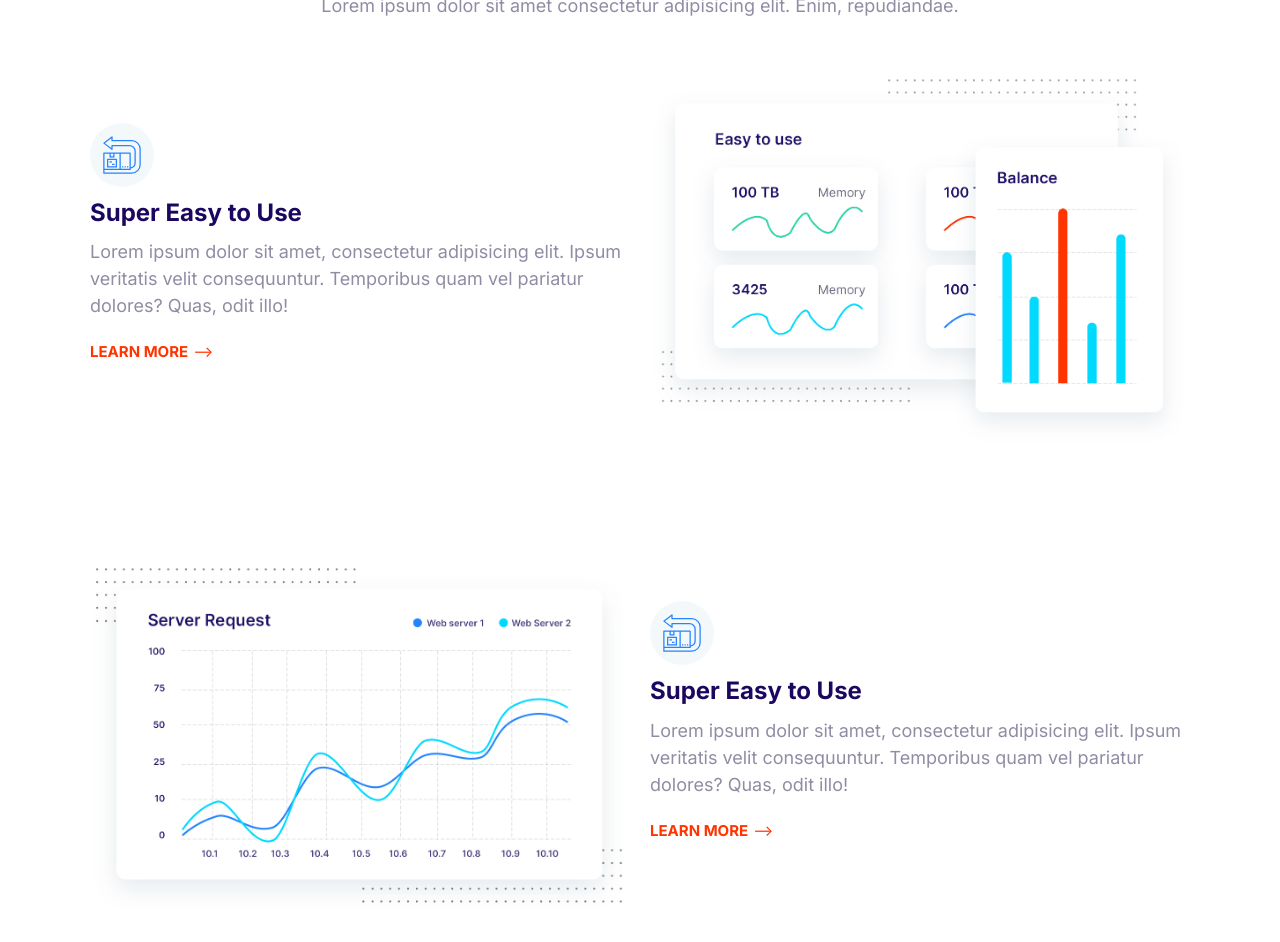
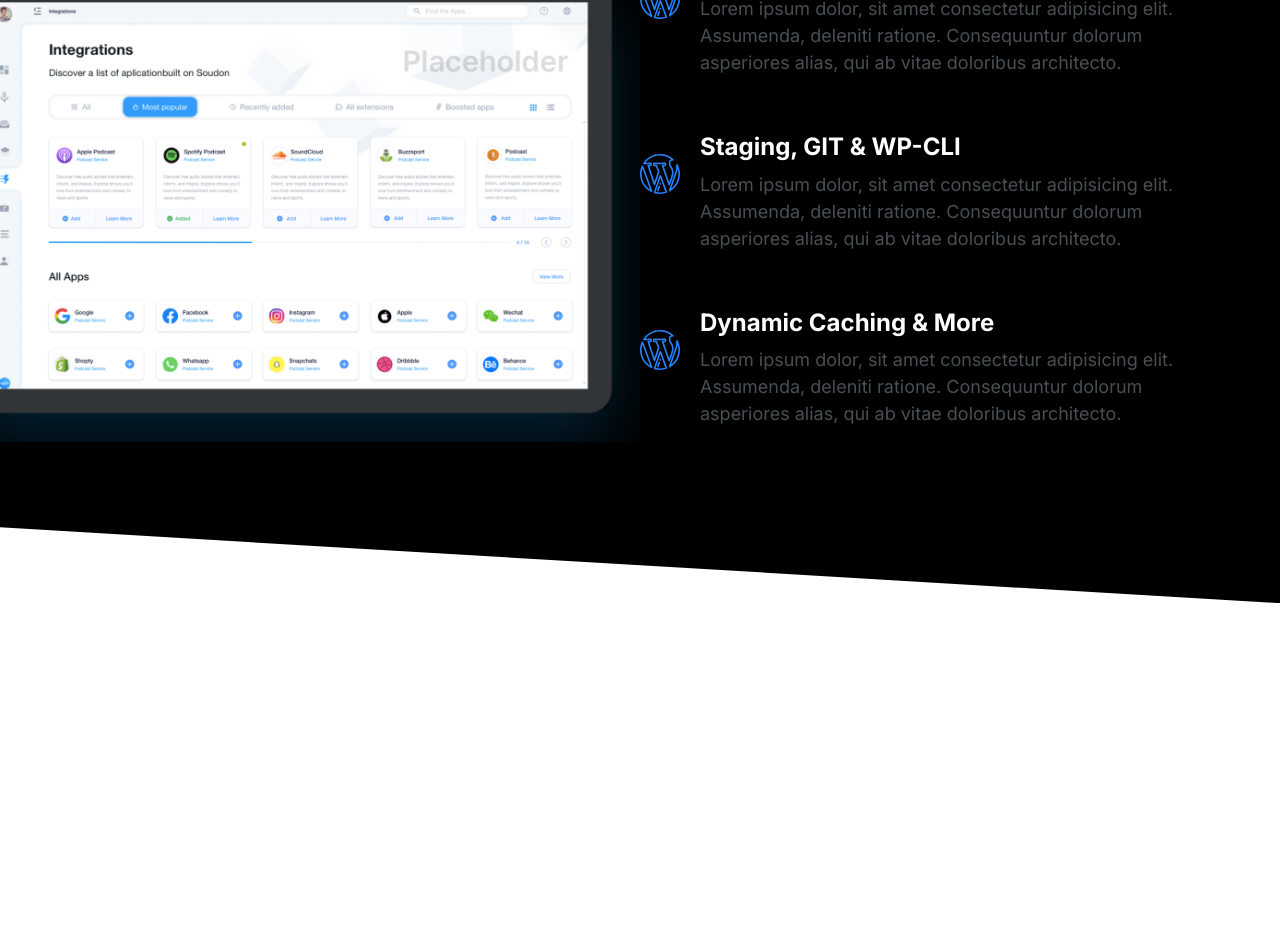
Before and after one commit to codewithezequiel/zeke-project, a plain HTML site: page index.html in a window 1280 px wide. Shown: the part 155-1097 px from the top of the page. After the commit the page ends 800 px from the top, so only its background shows below. Drawn offline with Linux system fonts and the light colour scheme.

Commit message:
Showcase Block, need to optimize img.

```diff
--- a/css/styles.css
+++ b/css/styles.css
@@ -427,6 +427,7 @@ a {
 
 .media {
   display: flex;
+  margin-bottom: 4rem;
 }
 
 .media__title {
@@ -636,12 +637,12 @@ a {
 
 .block--skewed-right {
   padding-bottom: calc(var(--padding-vertical) + 4rem);
-  clip-path: polygon(0% 0%, 100% 0%, 100% 100%, 0% 80%);
+  clip-path: polygon(0% 0%, 100% 0%, 100% 100%, 0% 90%);
 }
 
 .block--skewed-left {
   padding-bottom: calc(var(--padding-vertical) + 4rem);
-  clip-path: polygon(0% 0%, 100% 0%, 100% 80%, 0% 100%);
+  clip-path: polygon(0% 0%, 100% 0%, 100% 90%, 0% 100%);
 }
 
 /* General Rules for Container */
@@ -715,10 +716,6 @@ a {
 }
 
 /* Hero */
-
-.hero {
-  clip-path: polygon(0% 0%, 100% 0%, 100% 90%, 0% 100%);
-}
 
 .hero__tagline {
   font-size: 2rem;
@@ -817,3 +814,32 @@ a {
     align-self: center;
   }
 }
+
+
+/* Showcase Block */
+
+.block-showcase__image {
+  width: 100%;
+}
+
+.block-showcase .media__title {
+  color: #fff;
+}
+
+.block-showcase  p {
+  color: #484f53;
+}
+
+@media screen and (min-width:768px) {
+
+  .block-showcase .grid {
+    grid-template-columns: 50% 50%;
+  }
+
+  .block-showcase__image {
+    width: auto;
+    max-width: 700px;
+    justify-self: end;
+  }
+
+}
--- a/index.html
+++ b/index.html
@@ -15,98 +15,67 @@
     <title>Website Moshify Practice</title>
   </head>
   <body>
-    <section class="container block">
+    <section class="block block--dark block--skewed-right block-showcase">
       <header class="block__header">
-        <h2>Host on the Cloud to Keep Growing</h2>
+        <h2 class="block__heading">User-friendly Control Panel</h2>
+      </header>
+      <div class="container grid grid--1x2">
+        <img class="block-showcase__image" src="images/ipad.png" alt="" />
+
+        <ul class="list block__heading">
+          <li class="list__item">
+            <div class="media">
+              <div class="media__image">
+                <svg class="icon icon--primary">
+                  <use xlink:href="images/sprite.svg#wordpress"></use>
+                </svg>
+              </div>
+              <div class="media__body">
+                <h3 class="media__title">Easy Start & Managed Updates</h3>
                 <p>
-          Lorem ipsum dolor sit amet consectetur adipisicing elit. Enim,
-          repudiandae.
+                  Lorem ipsum dolor, sit amet consectetur adipisicing elit.
+                  Assumenda, deleniti ratione. Consequuntur dolorum asperiores
+                  alias, qui ab vitae doloribus architecto.
                 </p>
-      </header>
-      <article class="grid grid--1x2 features">
-        <div class="features__content">
-          <span class="icon-container">
+              </div>
+            </div>
+          </li>
+          <li class="list__item">
+            <div class="media">
+              <div class="media__image">
                 <svg class="icon icon--primary">
-              <use xlink:href="images/sprite.svg#easy"></use>
+                  <use xlink:href="images/sprite.svg#wordpress"></use>
                 </svg>
-          </span>
-          <h3 class="features__heading">Super Easy to Use</h3>
+              </div>
+              <div class="media__body">
+                <h3 class="media__title">Staging, GIT & WP-CLI</h3>
                 <p>
-            Lorem ipsum dolor sit amet, consectetur adipisicing elit. Ipsum
-            veritatis velit consequuntur. Temporibus quam vel pariatur dolores?
-            Quas, odit illo!
+                  Lorem ipsum dolor, sit amet consectetur adipisicing elit.
+                  Assumenda, deleniti ratione. Consequuntur dolorum asperiores
+                  alias, qui ab vitae doloribus architecto.
                 </p>
-          <a class="link-arrow" href="#">Learn More</a>
               </div>
-        <img
-          class="features__easy"
-          src="images/easy.jpg"
-          alt="a bar chart with a balance display and some memory graphs"
-        />
-      </article>
-      <article class="grid grid--1x2 features">
-        <div class="features__content">
-          <span class="icon-container">
+            </div>
+          </li>
+          <li class="list__item">
+            <div class="media">
+              <div class="media__image">
                 <svg class="icon icon--primary">
-              <use xlink:href="images/sprite.svg#easy"></use>
+                  <use xlink:href="images/sprite.svg#wordpress"></use>
                 </svg>
-          </span>
-          <h3 class="features__heading">Super Easy to Use</h3>
+              </div>
+              <div class="media__body">
+                <h3 class="media__title">Dynamic Caching & More</h3>
                 <p>
-            Lorem ipsum dolor sit amet, consectetur adipisicing elit. Ipsum
-            veritatis velit consequuntur. Temporibus quam vel pariatur dolores?
-            Quas, odit illo!
+                  Lorem ipsum dolor, sit amet consectetur adipisicing elit.
+                  Assumenda, deleniti ratione. Consequuntur dolorum asperiores
+                  alias, qui ab vitae doloribus architecto.
                 </p>
-          <a class="link-arrow" href="#">Learn More</a>
               </div>
-        <img
-          class="features__easy"
-          src="images/fast.jpg"
-          alt="a bar chart with a balance display and some memory graphs"
-        />
-      </article>
-      <article class="grid grid--1x2 features">
-        <div class="features__content">
-          <span class="icon-container">
-            <svg class="icon icon--primary">
-              <use xlink:href="images/sprite.svg#easy"></use>
-            </svg>
-          </span>
-          <h3 class="features__heading">Super Easy to Use</h3>
-          <p>
-            Lorem ipsum dolor sit amet, consectetur adipisicing elit. Ipsum
-            veritatis velit consequuntur. Temporibus quam vel pariatur dolores?
-            Quas, odit illo!
-          </p>
-          <a class="link-arrow" href="#">Learn More</a>
             </div>
-        <img
-          class="features__easy"
-          src="images/wordpress.jpg"
-          alt="a bar chart with a balance display and some memory graphs"
-        />
-      </article>
-      <article class="grid grid--1x2 features">
-        <div class="features__content">
-          <span class="icon-container">
-            <svg class="icon icon--primary">
-              <use xlink:href="images/sprite.svg#easy"></use>
-            </svg>
-          </span>
-          <h3 class="features__heading">Super Easy to Use</h3>
-          <p>
-            Lorem ipsum dolor sit amet, consectetur adipisicing elit. Ipsum
-            veritatis velit consequuntur. Temporibus quam vel pariatur dolores?
-            Quas, odit illo!
-          </p>
-          <a class="link-arrow" href="#">Learn More</a>
+          </li>
+        </ul>
       </div>
-        <img
-          class="features__easy"
-          src="images/support.jpg"
-          alt="a bar chart with a balance display and some memory graphs"
-        />
-      </article>
     </section>
     <script src="js/main.js"></script>
   </body>
```
Also changed, not shown: components/showcase-block.html (added, +62 -0 lines), images/ipad.png (added). Lines whose indentation alone changed are shown as unchanged.
